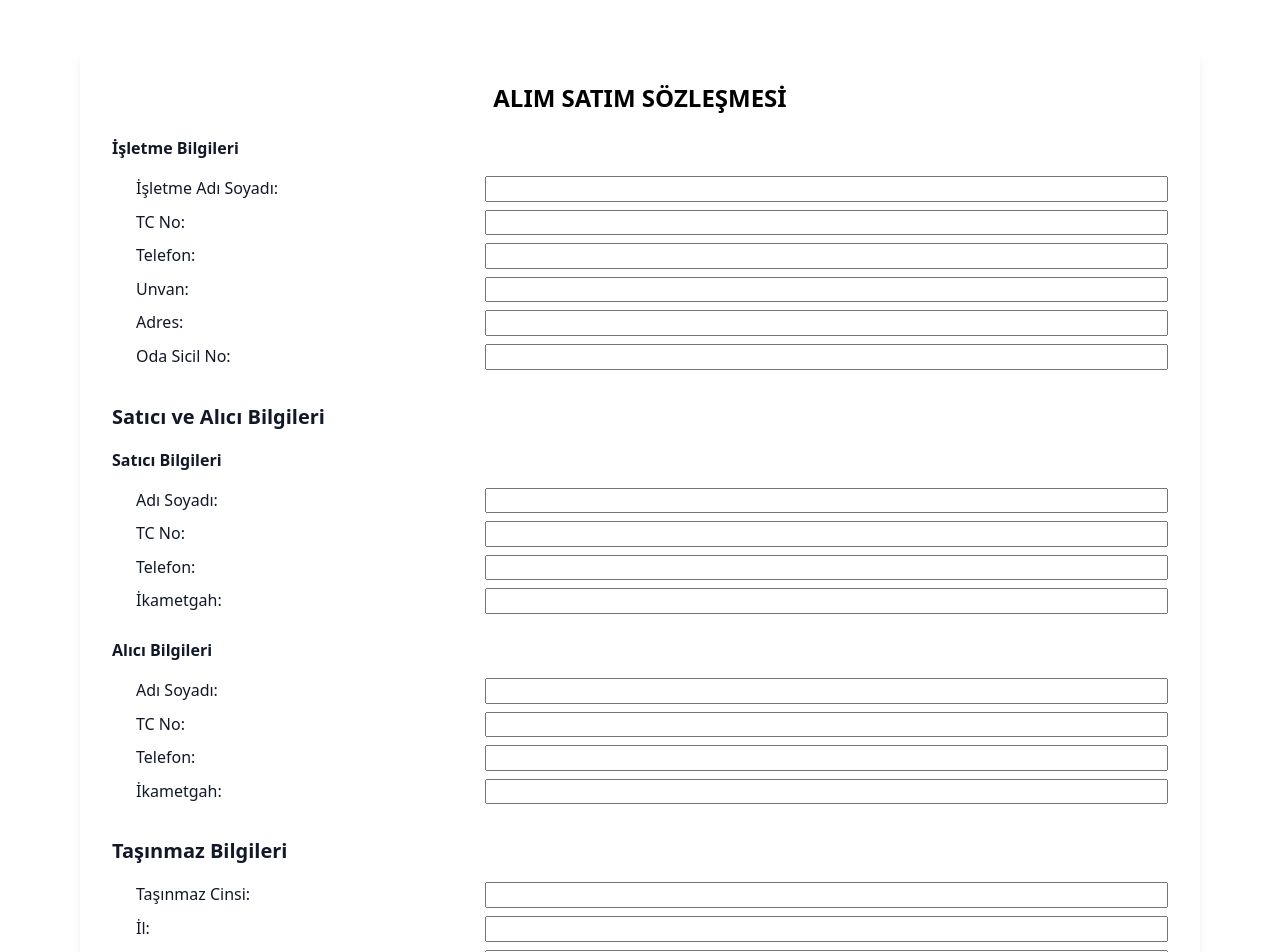
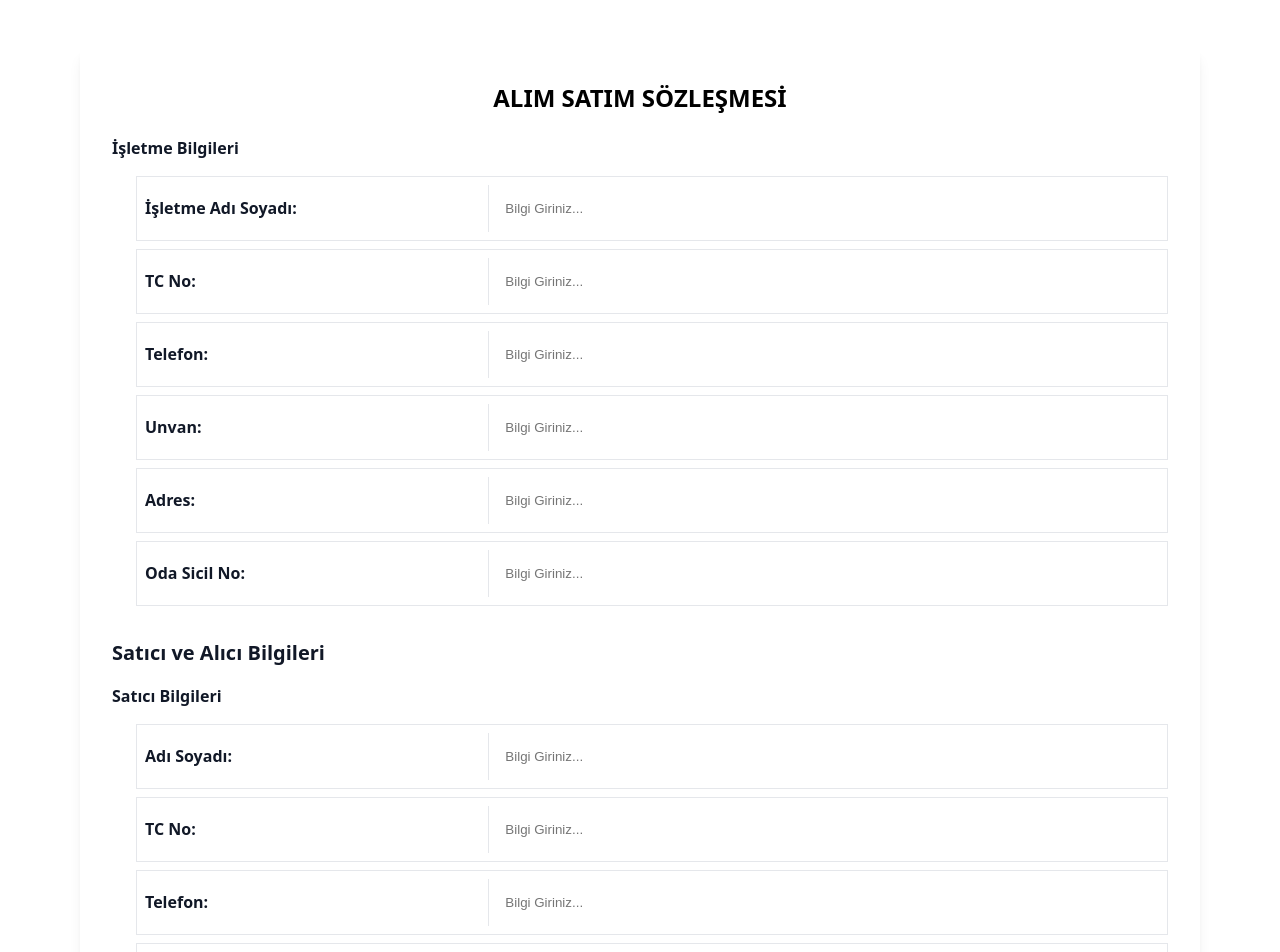
Before and after one commit to Mustafaserhatpeker/sozlesme-v2, a React (Vite) app in the folder sozlesme/: page /alim-satim-sozlesmesi in a window 1280 px wide. Shown: the top 952 px of the page. Built offline with nearby package versions, Linux system fonts and the light colour scheme.

Commit message:
Update input fields in KiraSozlesmesi component to include placeholders and enhance styling for better user experience

```diff
--- a/sozlesme/src/AlimSatim-Sozlesmesi/AlimSatimSozlesmesi.css
+++ b/sozlesme/src/AlimSatim-Sozlesmesi/AlimSatimSozlesmesi.css
@@ -48,9 +48,23 @@
 }
 .as-section-li{
   margin-bottom:0.5rem;
+  align-items: center;
+  justify-content: center;
   line-height:1.6;
   display: grid;
   grid-template-columns: 1fr 2fr;
   gap: 0.5rem;
+  padding: 0.5rem;
+  border: 1px solid var(--muted-border);
 
 }
+.as-section-li span{
+  font-weight:600;
+
+}
+.as-section-li input{
+  border: none;
+  border-left: 1px solid var(--muted-border);
+    padding: 1rem;
+    box-sizing: border-box;
+}
--- a/sozlesme/src/AlimSatim-Sozlesmesi/AlimSatimSozlesmesi.tsx
+++ b/sozlesme/src/AlimSatim-Sozlesmesi/AlimSatimSozlesmesi.tsx
@@ -44,27 +44,27 @@ function KiraSozlesmesi(): JSX.Element {
                     <ul className="as-section-ul">
                         <li className="as-section-li">
                             <span>İşletme Adı Soyadı: {isletmeBilgileri.isletmeAdiSoyadi}</span>
-                            <input type="text" />
+                            <input type="text" placeholder="Bilgi Giriniz..." />
                         </li>
                         <li className="as-section-li">
                             <span>TC No: {isletmeBilgileri.isletmeTCNo}</span>
-                            <input type="text" />
+                            <input type="text" placeholder="Bilgi Giriniz..." />
                         </li>
                         <li className="as-section-li">
                             <span>Telefon: {isletmeBilgileri.isletmeTelefonu}</span>
-                            <input type="text" />
+                            <input type="text" placeholder="Bilgi Giriniz..." />
                         </li>
                         <li className="as-section-li">
                             <span>Unvan: {isletmeBilgileri.isletmeUnvani}</span>
-                            <input type="text" />
+                            <input type="text" placeholder="Bilgi Giriniz..." />
                         </li>
                         <li className="as-section-li">
                             <span>Adres: {isletmeBilgileri.isletmeAdresi}</span>
-                            <input type="text" />
+                            <input type="text" placeholder="Bilgi Giriniz..." />
                         </li>
                         <li className="as-section-li">
                             <span>Oda Sicil No: {isletmeBilgileri.isletmeOdaSicilNo}</span>
-                            <input type="text" />
+                            <input type="text" placeholder="Bilgi Giriniz..." />
                         </li>
                     </ul>
                 </section>
@@ -75,19 +75,19 @@ function KiraSozlesmesi(): JSX.Element {
                         <ul className="as-section-ul">
                             <li className="as-section-li">
                                 <span>Adı Soyadı: {saticiBilgileri.saticiAdiSoyadi}</span>
-                                <input type="text" />
+                                <input type="text" placeholder="Bilgi Giriniz..." />
                             </li>
                             <li className="as-section-li">
                                 <span>TC No: {saticiBilgileri.saticiTCNo}</span>
-                                <input type="text" />
+                                <input type="text" placeholder="Bilgi Giriniz..." />
                             </li>
                             <li className="as-section-li">
                                 <span>Telefon: {saticiBilgileri.saticiTelefonu}</span>
-                                <input type="text" />
+                                <input type="text" placeholder="Bilgi Giriniz..." />
                             </li>
                             <li className="as-section-li">
                                 <span>İkametgah: {saticiBilgileri.saticiIkametgah}</span>
-                                <input type="text" />
+                                <input type="text" placeholder="Bilgi Giriniz..." />
                             </li>
                         </ul>
                     </div>
@@ -96,19 +96,19 @@ function KiraSozlesmesi(): JSX.Element {
                         <ul className="as-section-ul">
                             <li className="as-section-li">
                                 <span>Adı Soyadı: {aliciBilgileri.aliciAdiSoyadi}</span>
-                                <input type="text" />
+                                <input type="text" placeholder="Bilgi Giriniz..." />
                             </li>
                             <li className="as-section-li">
                                 <span>TC No: {aliciBilgileri.aliciTCNo}</span>
-                                <input type="text" />
+                                <input type="text" placeholder="Bilgi Giriniz..." />
                             </li>
                             <li className="as-section-li">
                                 <span>Telefon: {aliciBilgileri.aliciTelefonu}</span>
-                                <input type="text" />
+                                <input type="text" placeholder="Bilgi Giriniz..." />
                             </li>
                             <li className="as-section-li">
                                 <span>İkametgah: {aliciBilgileri.aliciIkametgah}</span>
-                                <input type="text" />
+                                <input type="text" placeholder="Bilgi Giriniz..." />
                             </li>
                         </ul>
                     </div>
@@ -118,23 +118,23 @@ function KiraSozlesmesi(): JSX.Element {
                     <ul className="as-section-ul">
                         <li className="as-section-li">
                             <span>Taşınmaz Cinsi: {tasinmazBilgileri.tasinmazCinsi}</span>
-                            <input type="text" />
+                            <input type="text" placeholder="Bilgi Giriniz..." />
                         </li>
                         <li className="as-section-li">
                             <span>İl: {tasinmazBilgileri.tasinmazIl}</span>
-                            <input type="text" />
+                            <input type="text" placeholder="Bilgi Giriniz..." />
                         </li>
                         <li className="as-section-li">
                             <span>İlçe: {tasinmazBilgileri.tasinmazIlce}</span>
-                            <input type="text" />
+                            <input type="text" placeholder="Bilgi Giriniz..." />
                         </li>
                         <li className="as-section-li">
                             <span>Mahalle/Köy: {tasinmazBilgileri.tasinmazMahalleKoy}</span>
-                            <input type="text" />
+                            <input type="text" placeholder="Bilgi Giriniz..." />
                         </li>
                         <li className="as-section-li">
                             <span>Tapu Bilgileri: {tasinmazBilgileri.tasinmazTapuBilgileri}</span>
-                            <input type="text" />
+                            <input type="text" placeholder="Bilgi Giriniz..." />
                         </li>
                     </ul>
                 </section>
```
